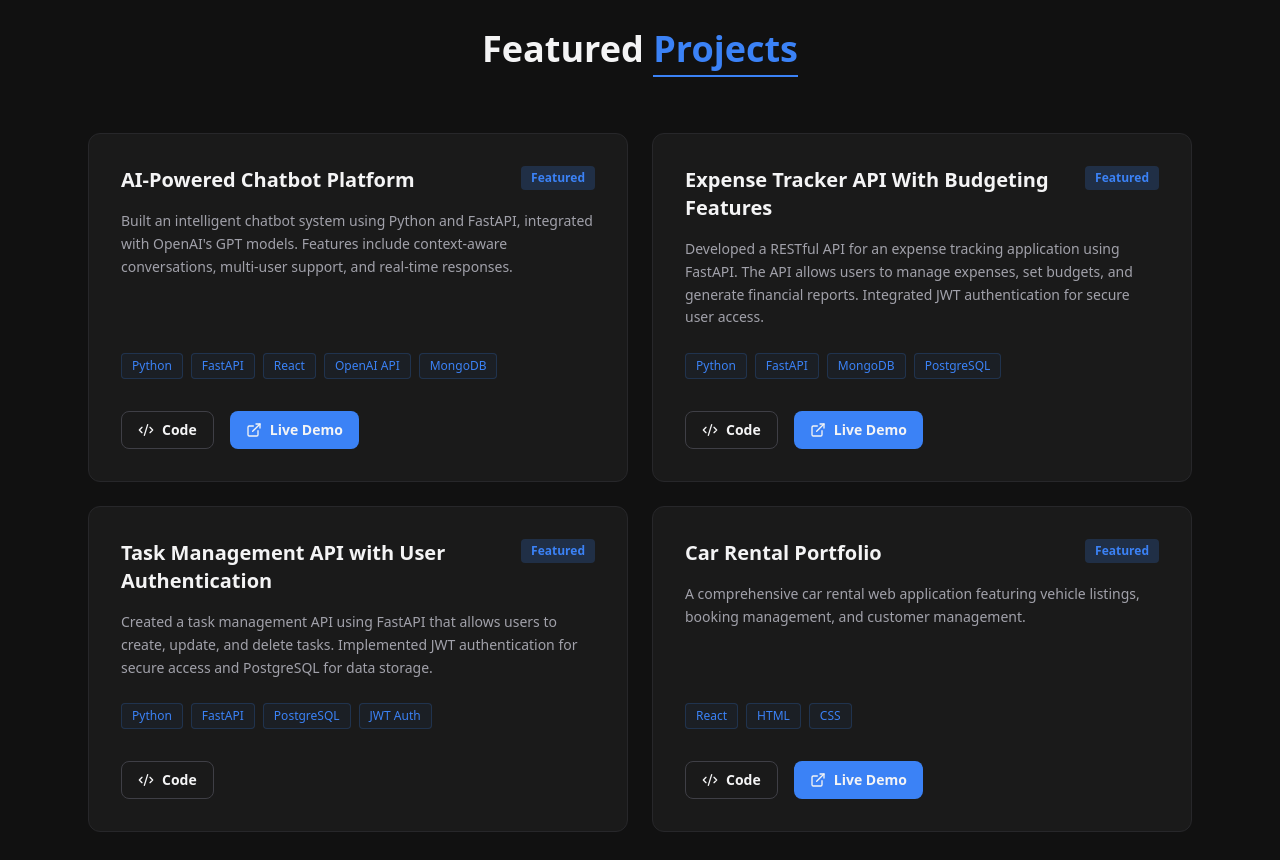
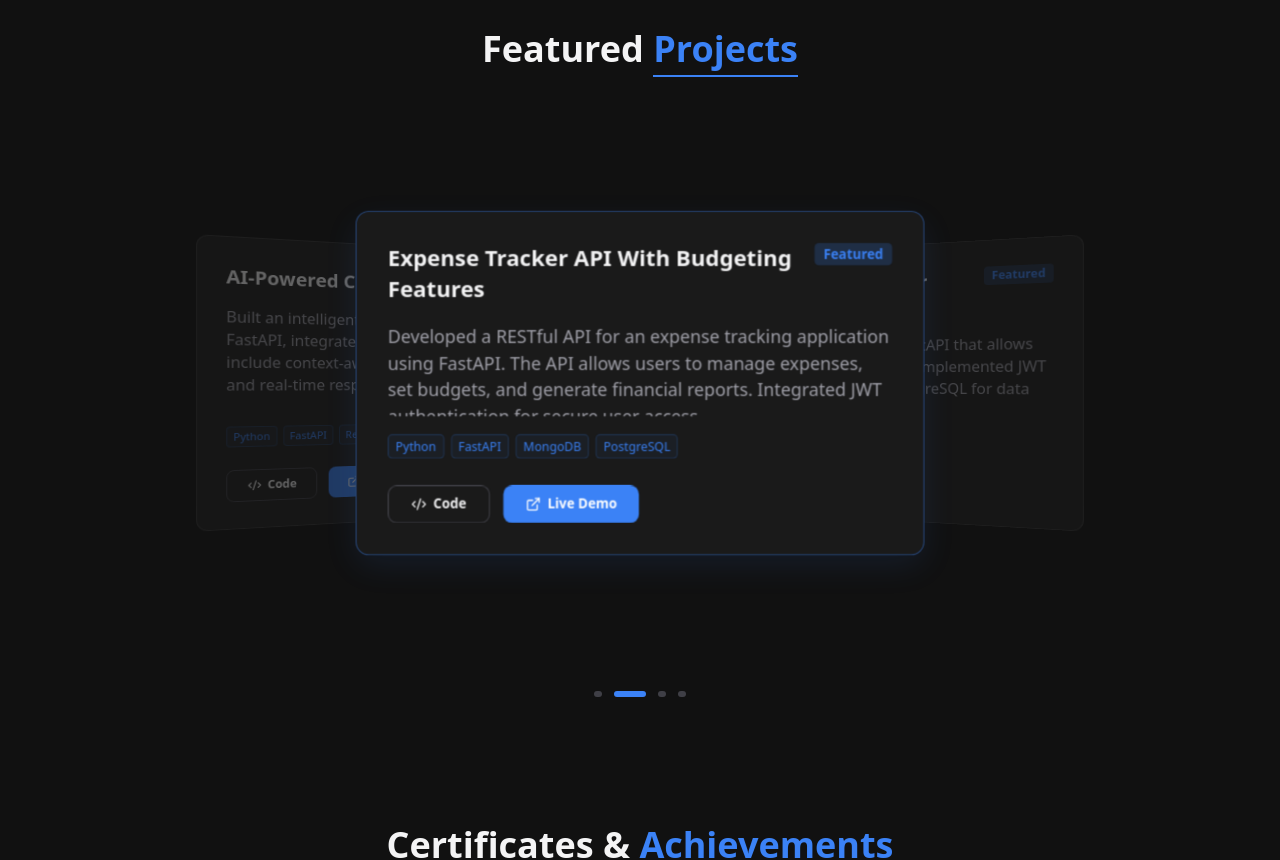
Before and after one commit to dc-singh/personal_portfolio, a React (Vite) app: page / in a window 1280 px wide. Shown: the part 1520-2380 px from the top of the page. Built offline with nearby package versions, Linux system fonts and the light colour scheme.

Commit message:
carousel effect in the project and hover effect in the skills section

```diff
--- a/src/App.jsx
+++ b/src/App.jsx
@@ -1,5 +1,5 @@
-import React, { useState } from 'react';
-import { Mail, MessageCircle, Globe, ExternalLink, Code2, Award, Database, Cpu, Terminal, Send, Calendar, Menu, X } from 'lucide-react';
+import React, { useState, useEffect, useCallback } from 'react';
+import { Mail, MessageCircle, Globe, ExternalLink, Code2, Award, Database, Cpu, Terminal, Send, Calendar, Menu, X, ChevronLeft, ChevronRight } from 'lucide-react';
 
 const Section = ({ id, prefix, highlight, children }) => (
   <section id={id} className="py-24 px-6 max-w-6xl mx-auto">
@@ -99,18 +99,18 @@ const SkillsSection = () => {
     <Section id="skills" prefix="Technical" highlight="Skills">
       <div className="grid grid-cols-1 md:grid-cols-2 lg:grid-cols-3 xl:grid-cols-3 gap-6 max-w-5xl mx-auto">
         {skills.map((skill, index) => (
-          <div key={index} className="bg-card p-6 rounded-xl border border-zinc-800 flex flex-col justify-center">
+          <div key={index} className="bg-white/5 backdrop-blur-xl p-6 rounded-xl border border-white/10 flex flex-col justify-center transition-all duration-300 hover:border-accent/40 hover:bg-white/[0.08] hover:shadow-[0_8px_32px_0_rgba(0,0,0,0.37)] hover:shadow-accent/10 group hover:scale-[1.02]">
             <div className="flex justify-between items-center mb-5">
               <div className="flex items-center gap-4">
-                <div className="bg-zinc-800/80 p-2.5 rounded-lg">
+                <div className="bg-white/5 p-2.5 rounded-lg transition-colors group-hover:bg-accent/20">
                   {skill.icon}
                 </div>
-                <span className="font-semibold text-[15px]">{skill.name}</span>
+                <span className="font-semibold text-[15px] transition-colors group-hover:text-white">{skill.name}</span>
               </div>
               <span className="text-xs text-accent font-medium">{skill.level}</span>
             </div>
-            <div className="w-full bg-zinc-800/60 rounded-full h-1.5 isolate overflow-hidden">
-              <div className="bg-accent h-1.5 rounded-full" style={{ width: skill.level }}></div>
+            <div className="w-full bg-white/10 rounded-full h-1.5 isolate overflow-hidden">
+              <div className="bg-accent h-1.5 rounded-full shadow-[0_0_8px_rgba(59,130,246,0.5)]" style={{ width: skill.level }}></div>
             </div>
           </div>
         ))}
@@ -120,6 +120,9 @@ const SkillsSection = () => {
 };
 
 const ProjectsSection = () => {
+  const [currentIndex, setCurrentIndex] = useState(0);
+  const [isAutoPlaying, setIsAutoPlaying] = useState(true);
+
   const projects = [
     {
       title: 'AI-Powered Chatbot Platform',
@@ -151,35 +154,131 @@ const ProjectsSection = () => {
     }
   ];
 
+  const nextSlide = useCallback(() => {
+    setCurrentIndex((prev) => (prev === projects.length - 1 ? 0 : prev + 1));
+  }, [projects.length]);
+
+  const prevSlide = () => {
+    setCurrentIndex((prev) => (prev === 0 ? projects.length - 1 : prev - 1));
+  };
+
+  useEffect(() => {
+    let interval;
+    if (isAutoPlaying) {
+      interval = setInterval(nextSlide, 5000);
+    }
+    return () => clearInterval(interval);
+  }, [isAutoPlaying, nextSlide]);
+
   return (
     <Section id="projects" prefix="Featured" highlight="Projects">
-      <div className="grid grid-cols-1 lg:grid-cols-2 gap-6">
-        {projects.map((project, index) => (
-          <div key={index} className="bg-card p-8 rounded-xl border border-zinc-800 flex flex-col h-full">
-            <div className="flex justify-between items-start mb-4">
-              <h3 className="text-xl font-bold">{project.title}</h3>
-              <span className="bg-accent/20 text-accent text-xs font-semibold px-2.5 py-1 rounded">Featured</span>
+      <div
+        className="relative group/carousel max-w-5xl mx-auto h-[550px] md:h-[500px] [perspective:1000px] flex items-center justify-center touch-pan-y"
+        onMouseEnter={() => setIsAutoPlaying(false)}
+        onMouseLeave={() => setIsAutoPlaying(true)}
+      >
+        <div className="relative w-full h-full flex items-center justify-center [transform-style:preserve-3d]">
+          {projects.map((project, index) => {
+            const offset = (index - currentIndex + projects.length) % projects.length;
+            let transform = "";
+            let opacity = 0;
+            let zIndex = 0;
+
+            // Responsive 3D offsets
+            const isMobile = typeof window !== 'undefined' && window.innerWidth < 768;
+            const sideOffset = isMobile ? "15%" : "45%";
+            const sideZ = isMobile ? "-100px" : "-150px";
+            const sideRotate = isMobile ? "15deg" : "25deg";
+
+            if (offset === 0) {
+              transform = "translateX(0) translateZ(100px) rotateY(0deg)";
+              opacity = 1;
+              zIndex = 30;
+            } else if (offset === 1 || offset === -(projects.length - 1)) {
+              transform = `translateX(${sideOffset}) translateZ(${sideZ}) rotateY(-${sideRotate})`;
+              opacity = isMobile ? 0 : 0.6; // Hide side cards on very small screens to prevent overflow
+              zIndex = 20;
+            } else if (offset === projects.length - 1 || offset === -1) {
+              transform = `translateX(-${sideOffset}) translateZ(${sideZ}) rotateY(${sideRotate})`;
+              opacity = isMobile ? 0 : 0.6;
+              zIndex = 20;
+            } else {
+              transform = "translateX(0) translateZ(-400px) rotateY(0deg)";
+              opacity = 0;
+              zIndex = 10;
+            }
+
+            return (
+              <div
+                key={index}
+                className="absolute w-[280px] sm:w-[320px] md:w-[70%] lg:w-[50%] max-w-lg transition-all duration-700 ease-out will-change-transform"
+                style={{
+                  transform,
+                  opacity: (isMobile && offset !== 0) ? 0 : opacity,
+                  zIndex,
+                  pointerEvents: offset === 0 ? 'auto' : 'none',
+                  backfaceVisibility: 'hidden',
+                  WebkitFontSmoothing: 'antialiased'
+                }}
+              >
+                <div className={`${offset === 0 ? 'bg-card opacity-100' : 'bg-white/5 backdrop-blur-xl opacity-60'} p-4 sm:p-5 md:p-6 lg:p-7 rounded-xl border ${offset === 0 ? 'border-accent/40 shadow-[0_10px_30px_rgba(59,130,246,0.1)]' : 'border-white/10'} flex flex-col h-[280px] sm:h-[320px] md:h-[340px] lg:h-[310px] transition-all duration-500 hover:border-accent/60 group hover:scale-[1.01] overflow-hidden`}>
+                  <div className="flex justify-between items-start mb-2 md:mb-4 [transform:translateZ(1px)]">
+                    <h3 className="text-sm md:text-lg lg:text-xl font-bold group-hover:text-white transition-colors line-clamp-2 leading-tight">{project.title}</h3>
+                    <span className="bg-accent/20 text-accent text-[8px] md:text-xs font-semibold px-2 py-0.5 rounded shrink-0">Featured</span>
                   </div>
-            <p className="text-zinc-400 text-sm mb-6 leading-relaxed flex-1">{project.desc}</p>
-            <div className="flex flex-wrap gap-2 mb-8 mt-auto">
+                  <p className="text-zinc-400 text-[10px] sm:text-[12px] md:text-sm lg:text-base mb-2 md:mb-4 leading-relaxed flex-1 overflow-hidden line-clamp-3 sm:line-clamp-4 lg:line-clamp-4 [transform:translateZ(1px)]">
+                    {project.desc}
+                  </p>
+                  <div className="flex flex-wrap gap-1 md:gap-1.5 mb-3 md:mb-6 mt-auto [transform:translateZ(1px)]">
                     {project.tags.map(tag => (
-                <span key={tag} className="text-xs text-accent text-[11px] font-medium border border-accent/20 bg-accent/5 px-2.5 py-1 rounded">{tag}</span>
+                      <span key={tag} className="text-[8px] md:text-[11px] text-accent font-medium border border-accent/20 bg-accent/5 px-1.5 py-0.5 rounded">{tag}</span>
                     ))}
                   </div>
-            <div className="flex gap-4">
+                  <div className="flex flex-col sm:flex-row gap-2 md:gap-3 [transform:translateZ(1px)]">
                     {project.github && (
-                <a href={project.github} target='_blank' rel="noopener noreferrer" className="flex items-center gap-2 border border-zinc-700 hover:border-zinc-500 hover:bg-zinc-800 transition-colors px-4 py-2 rounded-lg text-sm font-semibold">
-                <Code2 className="w-4 h-4" /> Code
+                      <a href={project.github} target='_blank' rel="noopener noreferrer" className="flex items-center justify-center gap-1.5 border border-zinc-700 hover:border-zinc-500 hover:bg-zinc-800 transition-colors px-2 md:px-5 py-1 md:py-2 rounded-lg text-[9px] md:text-xs font-semibold">
+                      <Code2 className="w-3 h-3 md:w-3.5 md:h-3.5" /> Code
                     </a>
                     )}
                     {project.live && (
-                <a href={project.live} target='_blank' rel="noopener noreferrer" className="flex items-center gap-2 bg-accent hover:bg-blue-600 transition-colors px-4 py-2 rounded-lg text-sm font-semibold">
-                  <ExternalLink className="w-4 h-4" /> Live Demo
+                      <a href={project.live} target='_blank' rel="noopener noreferrer" className="flex items-center justify-center gap-1.5 bg-accent hover:bg-blue-600 transition-colors px-2 md:px-5 py-1 md:py-2 rounded-lg text-[9px] md:text-xs font-semibold text-white">
+                        <ExternalLink className="w-3 h-3 md:w-3.5 md:h-3.5" /> Live Demo
                       </a>
                     )}
                   </div>
                 </div>
+              </div>
+            );
+          })}
+        </div>
+
+        {/* Navigation Arrows */}
+        <button
+          onClick={prevSlide}
+          className="absolute left-0 md:-left-12 top-1/2 -translate-y-1/2 bg-zinc-900/50 hover:bg-zinc-900 border border-zinc-700 p-2 md:p-3 rounded-full text-white/50 hover:text-white transition-all opacity-100 md:opacity-0 md:group-hover/carousel:opacity-100 z-40"
+          aria-label="Previous slide"
+        >
+          <ChevronLeft className="w-5 h-5 md:w-6 md:h-6" />
+        </button>
+        <button
+          onClick={nextSlide}
+          className="absolute right-0 md:-right-12 top-1/2 -translate-y-1/2 bg-zinc-900/50 hover:bg-zinc-900 border border-zinc-700 p-2 md:p-3 rounded-full text-white/50 hover:text-white transition-all opacity-100 md:opacity-0 md:group-hover/carousel:opacity-100 z-40"
+          aria-label="Next slide"
+        >
+          <ChevronRight className="w-5 h-5 md:w-6 md:h-6" />
+        </button>
+
+        {/* Dots Indicator */}
+        <div className="absolute -bottom-16 left-0 right-0 flex justify-center gap-3">
+          {projects.map((_, i) => (
+            <button
+              key={i}
+              onClick={() => setCurrentIndex(i)}
+              className={`h-1.5 transition-all duration-300 rounded-full ${currentIndex === i ? 'w-8 bg-accent' : 'w-2 bg-zinc-700 hover:bg-zinc-500'}`}
+              aria-label={`Go to slide ${i + 1}`}
+            />
           ))}
+        </div>
       </div>
     </Section>
   );
```
Lines whose indentation alone changed are shown as unchanged.
